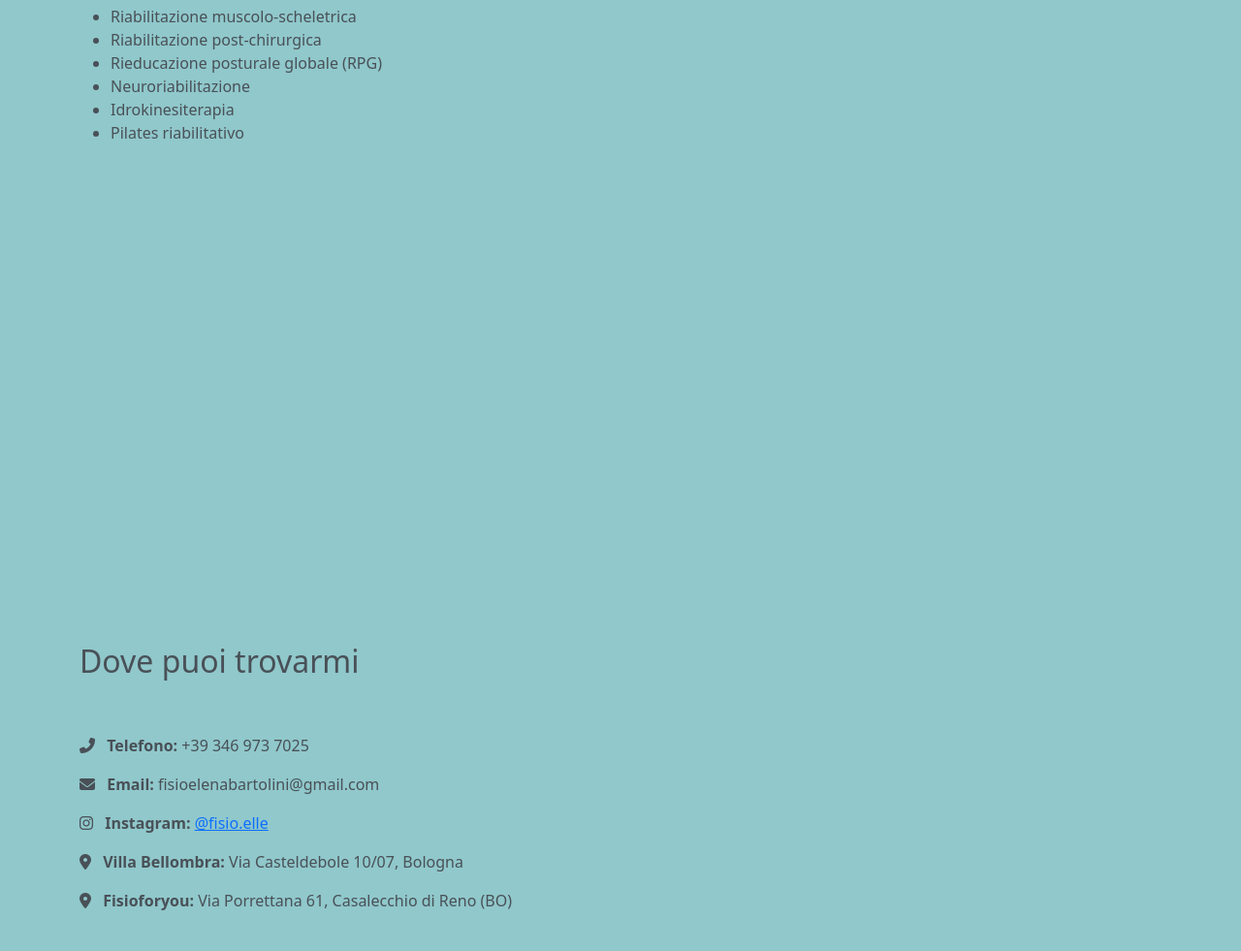
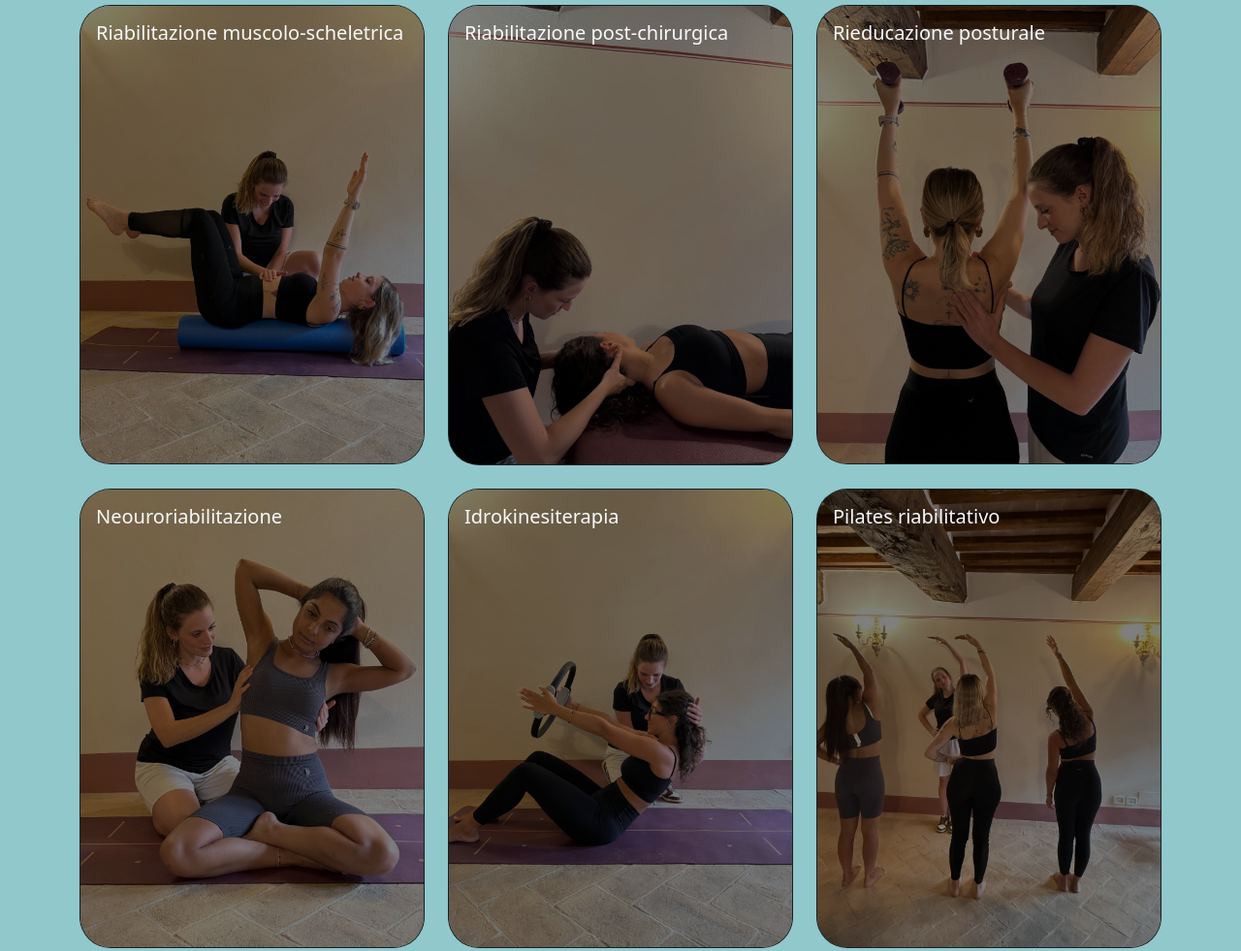
Before and after one commit to ireneBartolini/sito_elle, a website: page index.html in a window 1280 px wide. Shown: the part 1845-2826 px from the top of the page at 97% size. Drawn offline with nearby package versions, Linux system fonts and the light colour scheme; a script that the page names is missing.

Commit message:
aggiunta immagini

```diff
--- a/index.html
+++ b/index.html
@@ -103,23 +103,16 @@
   </section>
 </div>
 
+
 <div class="content">
     <section id="cosa" class="py-5">
-      <div class="container">
-        <h2 class="py-5">Di cosa mi occupo </h2>
-        <ul>
-            <li>Riabilitazione muscolo-scheletrica </li>
-            <li>Riabilitazione post-chirurgica</li>
-            <li>Rieducazione posturale globale (RPG)</li>
-            <li>Neuroriabilitazione</li>
-            <li>Idrokinesiterapia</li>
-            <li>Pilates riabilitativo</li>
-        </ul>
-          <!--
+        <div class="container">
+
+          <h2 class="py-5">Di cosa mi occupo </h2>
             <div class="row g-4">
             <div class="col-12 col-sm-6 col-lg-4">
-                    <div class="card text-bg-dark">
-                        <img src="img/riabilitazione_muscolo_scheletrica.png" class="card-img" alt="...">
+                    <div class="card text-bg-dark cosa-img">
+                        <img src="img/riabilitazione_muscolo_scheletrica.jpeg" class="card-img" alt="...">
                         <div class="overlay-dark d-flex align-items-center justify-content-center text-center"></div>
                         <div class="card-img-overlay">
                             <h5 class="card-title text-light">Riabilitazione muscolo-scheletrica</h5>
@@ -127,16 +120,25 @@
                     </div>
             </div>
             <div class="col-12 col-sm-6 col-lg-4">
-                 <div class="card text-bg-dark">
-                        <img src="img/rieducazione_posturale.png" class="card-img" alt="...">
+                    <div class="card text-bg-dark cosa-img">
+                        <img src="img/riabilitazione_post_chirurgica.jpeg" class="card-img" alt="...">
+                        <div class="overlay-dark d-flex align-items-center justify-content-center text-center"></div>
+                        <div class="card-img-overlay">
+                            <h5 class="card-title text-light">Riabilitazione post-chirurgica</h5>
+                        </div>
+                    </div>
+            </div>
+            <div class="col-12 col-sm-6 col-lg-4">
+                 <div class="card text-bg-dark cosa-img">
+                        <img src="img/rieducazione_posturale.jpeg" class="card-img" alt="...">
                         <div class="overlay-dark d-flex align-items-center justify-content-center text-center"></div>
                         <div class="card-img-overlay">
                             <h5 class="card-title text-light">Rieducazione posturale</h5>
                         </div>
                     </div></div>
             <div class="col-12 col-sm-6 col-lg-4">
-                 <div class="card text-bg-dark">
-                        <img src="img/neuroriabilitazione.png" class="card-img" alt="...">
+                 <div class="card text-bg-dark cosa-img">
+                        <img src="img/neuroriabilitazione.jpeg" class="card-img" alt="...">
                         <div class="overlay-dark d-flex align-items-center justify-content-center text-center"></div>
                         <div class="card-img-overlay">
                             <h5 class="card-title text-light">Neouroriabilitazione</h5>
@@ -144,8 +146,8 @@
                     </div>
                   </div>
             <div class="col-12 col-sm-6 col-lg-4">
-                  <div class="card text-bg-dark">
-                        <img src="img/idrokinesiterapia.png" class="card-img" alt="...">
+                  <div class="card text-bg-dark cosa-img">
+                        <img src="img/idrokinesiterapia.jpeg" class="card-img" alt="...">
                         <div class="overlay-dark d-flex align-items-center justify-content-center text-center"></div>
                         <div class="card-img-overlay">
                             <h5 class="card-title text-light">Idrokinesiterapia</h5>
@@ -153,15 +155,16 @@
                     </div>
             </div>
             <div class="col-12 col-sm-6 col-lg-4">
-                  <div class="card text-bg-dark">
-                        <img src="img/pilates_riabilitativo.png" class="card-img" alt="...">
+                  <div class="card text-bg-dark cosa-img">
+                        <img src="img/pilates_riabilitativo.jpeg" class="card-img" alt="...">
                         <div class="overlay-dark d-flex align-items-center justify-content-center text-center"></div>
                         <div class="card-img-overlay">
                             <h5 class="card-title text-light">Pilates riabilitativo</h5>
                         </div>
                     </div>
-                    -->
-      </div>
+            </div>
+        </div>
+        </div>
     </section>
 </div>
 
--- a/style.css
+++ b/style.css
@@ -66,6 +66,10 @@ input, button, textarea, select {
   background-color: rgba(0,0,0,0.5); /* semitrasparente scuro */
   z-index: 1;
 }
+  .card.cosa-img{
+   border-radius: 2rem;   /* arrotonda i bordi */
+   overflow: hidden;
+}
 
 .card-img-overlay {
   z-index: 2;
```
Also changed, not shown: img/idrokinesiterapia.jpeg (renamed from img/WhatsApp Image 2025-08-15 at 19.48.04 (1).jpeg), img/neuroriabilitazione.jpeg (renamed from img/WhatsApp Image 2025-08-15 at 19.48.05.jpeg), img/pilates_riabilitativo.jpeg (renamed from img/WhatsApp Image 2025-08-15 at 19.48.05 (4).jpeg), img/riabilitazione_muscolo_scheletrica.jpeg (renamed from img/WhatsApp Image 2025-08-15 at 19.48.04 (2).jpeg), img/riabilitazione_muscolo_scheletrica_ginocchio.jpeg (renamed from img/WhatsApp Image 2025-08-15 at 19.48.05 (3).jpeg), img/riabilitazione_post_chirurgica.jpeg (renamed from img/WhatsApp Image 2025-08-15 at 19.48.05 (2).jpeg), img/rieducazione_posturale.jpeg (renamed from img/WhatsApp Image 2025-08-15 at 19.48.04.jpeg).
